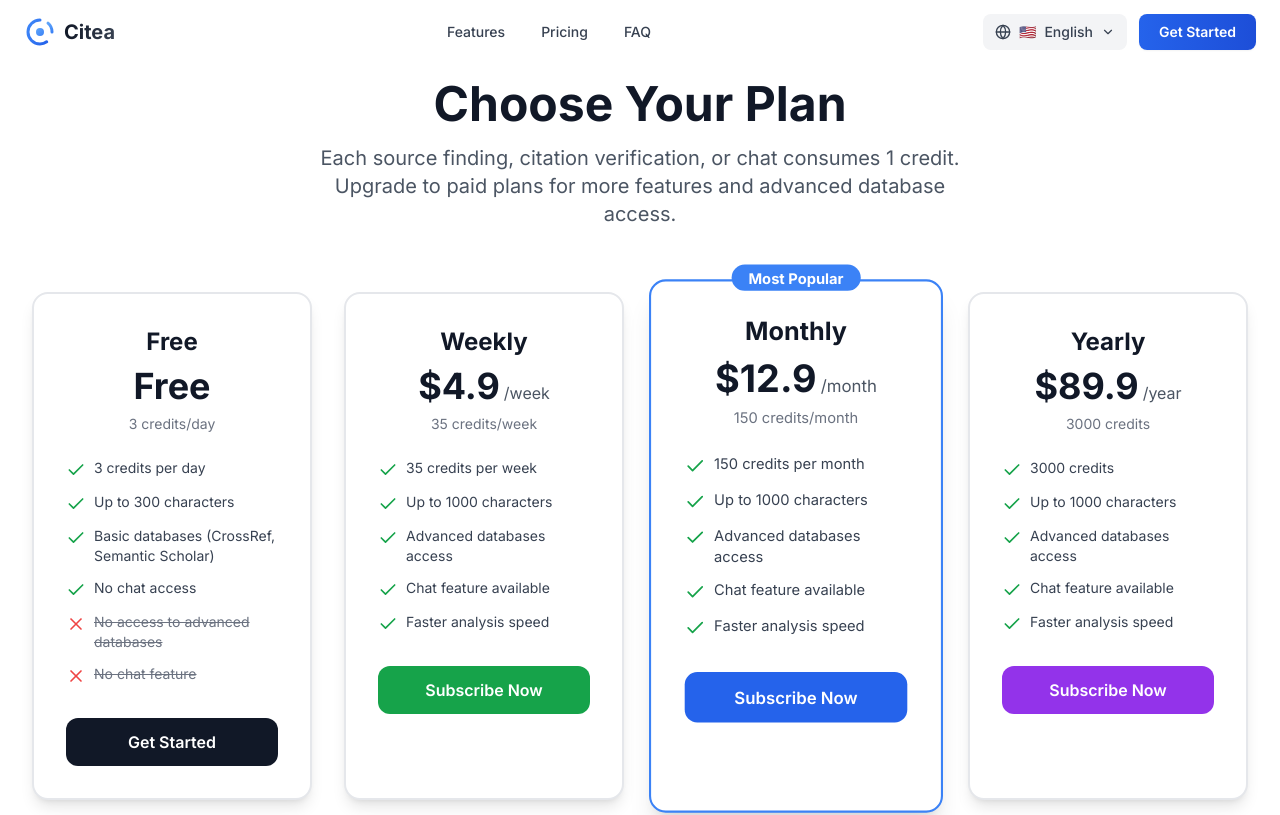
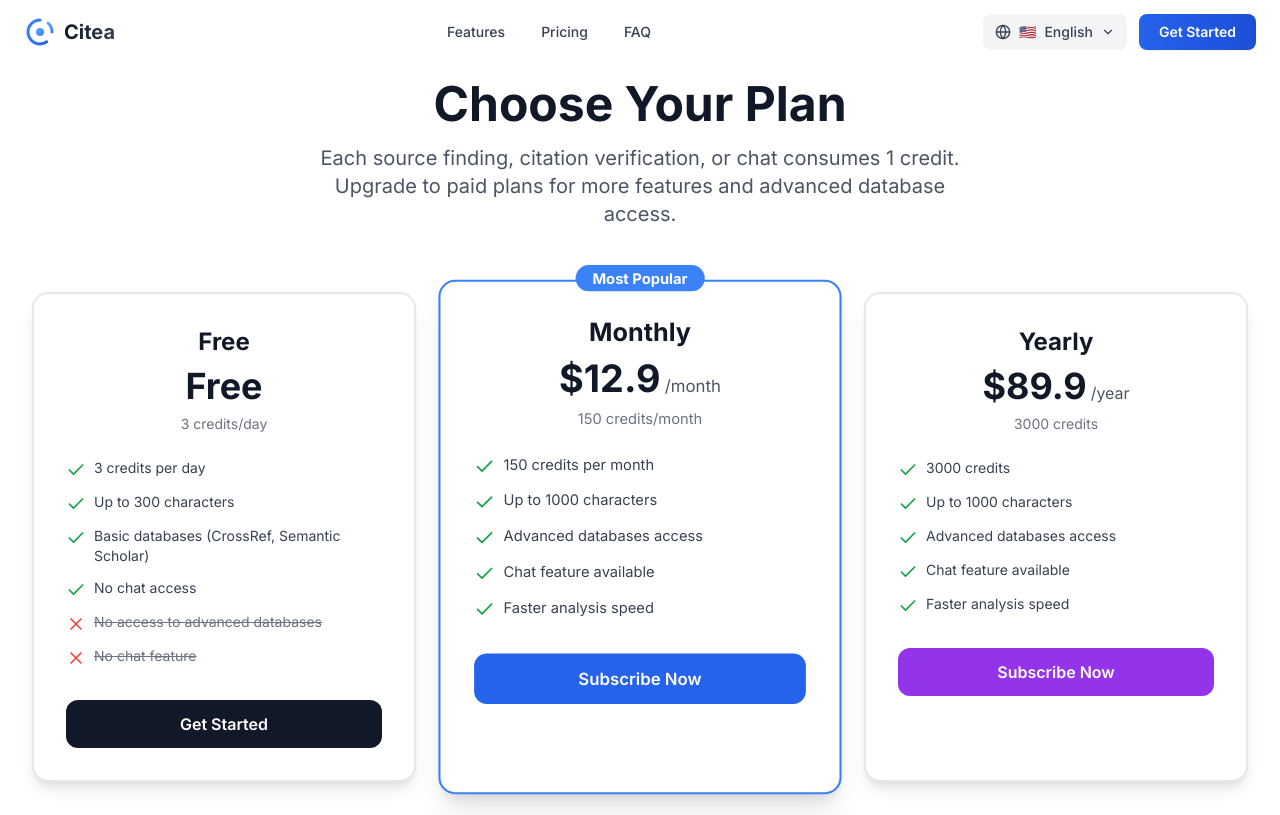
Before and after one commit to Mercury-nju/Citea, a Next.js app: page /pricing in a window 1280 px wide. Shown: the top 815 px of the page. Built offline with nearby package versions, Linux system fonts and the light colour scheme.

Commit message:
Remove weekly pricing plan from all pricing displays

```diff
--- a/app/pricing/page.tsx
+++ b/app/pricing/page.tsx
@@ -30,25 +30,6 @@ export default function PricingPage() {
       ],
       buttonText: isChinese ? '立即使用' : 'Get Started',
       buttonStyle: 'bg-gray-900 hover:bg-gray-800',
-      popular: false
-    },
-    {
-      id: 'weekly',
-      name: isChinese ? '周费' : 'Weekly',
-      price: isChinese ? '¥35' : '$4.9',
-      period: isChinese ? '/周' : '/week',
-      credits: isChinese ? '每周35积分' : '35 credits/week',
-      wordLimit: '1000',
-      features: [
-        isChinese ? '每周35积分' : '35 credits per week',
-        isChinese ? '最多1000字输入' : 'Up to 1000 characters',
-        isChinese ? '专业数据库访问' : 'Advanced databases access',
-        isChinese ? '可使用对话功能' : 'Chat feature available',
-        isChinese ? '更快分析速度' : 'Faster analysis speed',
-      ],
-      limitations: [],
-      buttonText: isChinese ? '立即订阅' : 'Subscribe Now',
-      buttonStyle: 'bg-green-600 hover:bg-green-700',
       popular: false
     },
     {
@@ -110,7 +91,7 @@ export default function PricingPage() {
           </div>
 
           {/* Pricing Cards */}
-          <div className="grid grid-cols-1 md:grid-cols-2 lg:grid-cols-4 gap-8 mb-12">
+          <div className="grid grid-cols-1 md:grid-cols-3 gap-8 mb-12">
             {plans.map((plan) => (
               <div
                 key={plan.id}
@@ -218,7 +199,7 @@ export default function PricingPage() {
                     <td className="py-4 px-4">{isChinese ? '积分/周期' : 'Credits/Period'}</td>
                     <td className="text-center py-4 px-4">3/天</td>
                     <td className="text-center py-4 px-4">
-                      {isChinese ? '35/周，150/月，3000/年' : '35/week, 150/month, 3000/year'}
+                      {isChinese ? '150/月，3000/年' : '150/month, 3000/year'}
                     </td>
                   </tr>
                   <tr className="border-b border-gray-100">
--- a/components/Pricing.tsx
+++ b/components/Pricing.tsx
@@ -28,25 +28,6 @@ export default function Pricing() {
       ],
       buttonText: isChinese ? '立即使用' : 'Get Started',
       buttonStyle: 'bg-gray-900 hover:bg-gray-800',
-      popular: false
-    },
-    {
-      id: 'weekly',
-      name: isChinese ? '周费' : 'Weekly',
-      price: isChinese ? '¥35' : '$4.9',
-      period: isChinese ? '/周' : '/week',
-      credits: isChinese ? '每周35积分' : '35 credits/week',
-      wordLimit: '1000',
-      features: [
-        isChinese ? '每周35积分' : '35 credits per week',
-        isChinese ? '最多1000字输入' : 'Up to 1000 characters',
-        isChinese ? '专业数据库访问' : 'Advanced databases access',
-        isChinese ? '可使用对话功能' : 'Chat feature available',
-        isChinese ? '更快分析速度' : 'Faster analysis speed',
-      ],
-      limitations: [],
-      buttonText: isChinese ? '立即订阅' : 'Subscribe Now',
-      buttonStyle: 'bg-green-600 hover:bg-green-700',
       popular: false
     },
     {
@@ -105,7 +86,7 @@ export default function Pricing() {
         </div>
 
         {/* Pricing Cards */}
-        <div className="grid grid-cols-1 md:grid-cols-2 lg:grid-cols-4 gap-8 mb-12">
+        <div className="grid grid-cols-1 md:grid-cols-3 gap-8 mb-12">
           {plans.map((plan) => (
             <div
               key={plan.id}
@@ -212,7 +193,7 @@ export default function Pricing() {
                   <td className="py-4 px-4">{isChinese ? '积分/周期' : 'Credits/Period'}</td>
                   <td className="text-center py-4 px-4">3/天</td>
                   <td className="text-center py-4 px-4">
-                    {isChinese ? '35/周，150/月，3000/年' : '35/week, 150/month, 3000/year'}
+                    {isChinese ? '150/月，3000/年' : '150/month, 3000/year'}
                   </td>
                 </tr>
                 <tr className="border-b border-gray-100">
```
